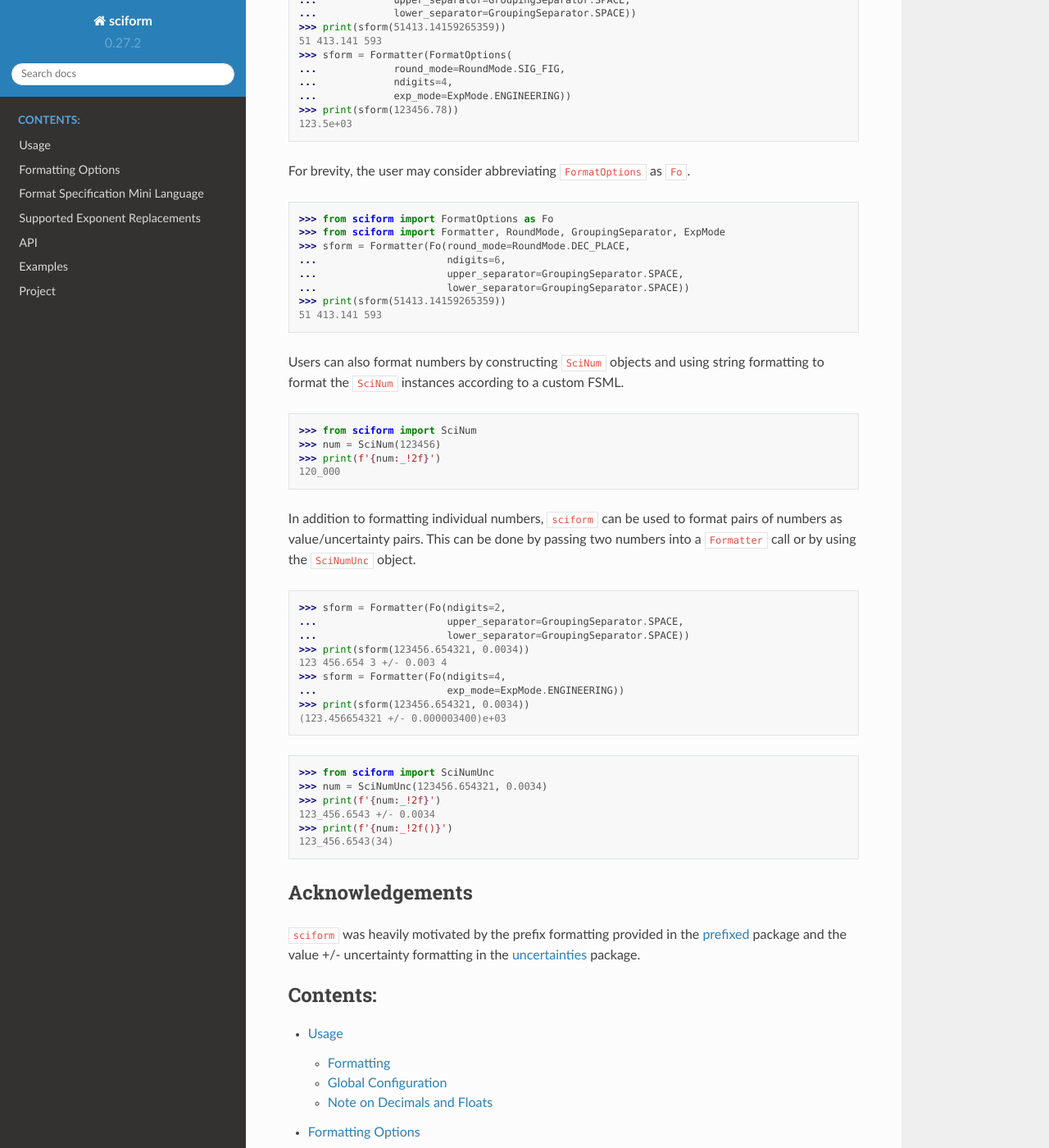
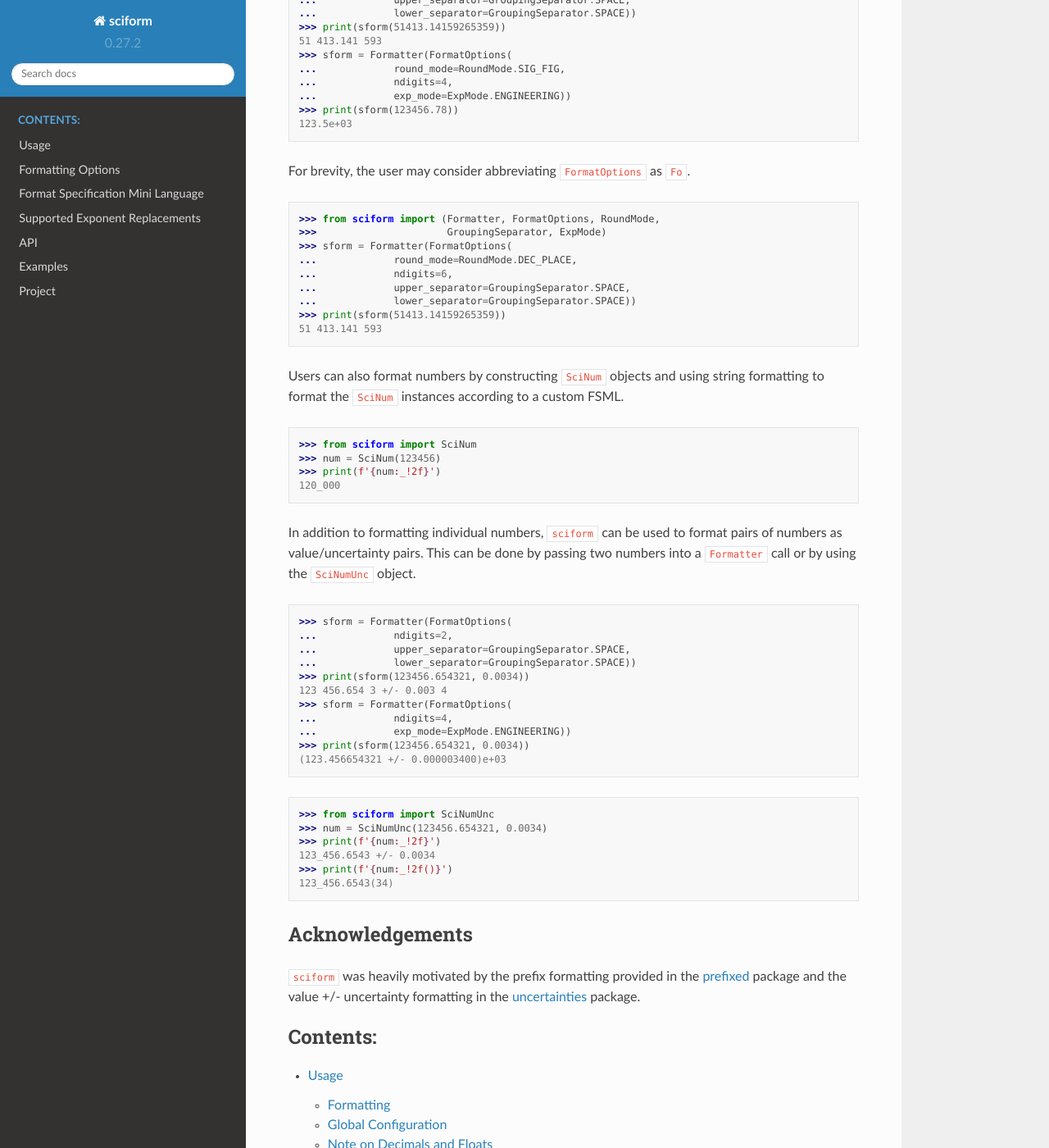
Before and after one commit to jagerber48/sciform, a Sphinx documentation site: the page built from docs/source/index.rst, in a window 1280 px wide and 1400 px high, scrolled down 1115 px. Shown: the whole window at 82% size. Built offline with Sphinx 7.4.7 and the Read the Docs theme 2.0.0, drawn with Linux system fonts in a browser that asks for light colours.

Commit message:
README and exp replacements.rst

```diff
--- a/README.rst
+++ b/README.rst
@@ -73,12 +73,13 @@ strings according to the selected options.
 For brevity, the user may consider abbreviating ``FormatOptions`` as
 ``Fo``.
 
->>> from sciform import FormatOptions as Fo
->>> from sciform import Formatter, RoundMode, GroupingSeparator, ExpMode
->>> sform = Formatter(Fo(round_mode=RoundMode.DEC_PLACE,
-...                      ndigits=6,
-...                      upper_separator=GroupingSeparator.SPACE,
-...                      lower_separator=GroupingSeparator.SPACE))
+>>> from sciform import (Formatter, FormatOptions, RoundMode,
+>>>                      GroupingSeparator, ExpMode)
+>>> sform = Formatter(FormatOptions(
+...             round_mode=RoundMode.DEC_PLACE,
+...             ndigits=6,
+...             upper_separator=GroupingSeparator.SPACE,
+...             lower_separator=GroupingSeparator.SPACE))
 >>> print(sform(51413.14159265359))
 51 413.141 593
 
@@ -96,13 +97,15 @@ to format pairs of numbers as value/uncertainty pairs.
 This can be done by passing two numbers into a ``Formatter`` call or by
 using the ``SciNumUnc`` object.
 
->>> sform = Formatter(Fo(ndigits=2,
-...                      upper_separator=GroupingSeparator.SPACE,
-...                      lower_separator=GroupingSeparator.SPACE))
+>>> sform = Formatter(FormatOptions(
+...             ndigits=2,
+...             upper_separator=GroupingSeparator.SPACE,
+...             lower_separator=GroupingSeparator.SPACE))
 >>> print(sform(123456.654321, 0.0034))
 123 456.654 3 +/- 0.003 4
->>> sform = Formatter(Fo(ndigits=4,
-...                      exp_mode=ExpMode.ENGINEERING))
+>>> sform = Formatter(FormatOptions(
+...             ndigits=4,
+...             exp_mode=ExpMode.ENGINEERING))
 >>> print(sform(123456.654321, 0.0034))
 (123.456654321 +/- 0.000003400)e+03
 
```
Also changed, not shown: docs/source/exp replacement.rst (+5 -5 lines).
